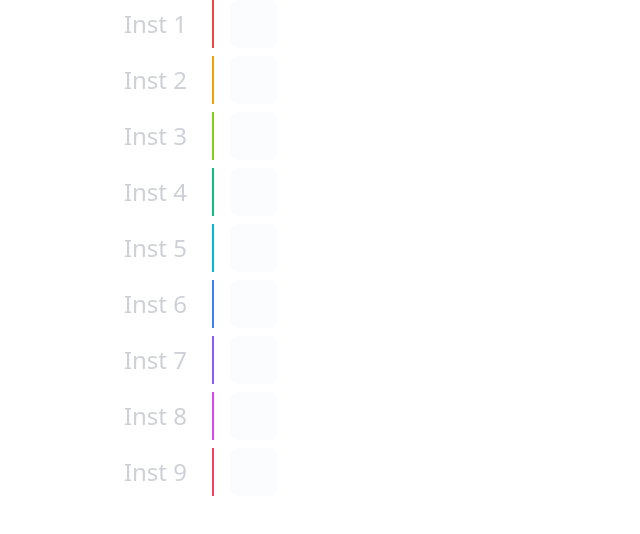
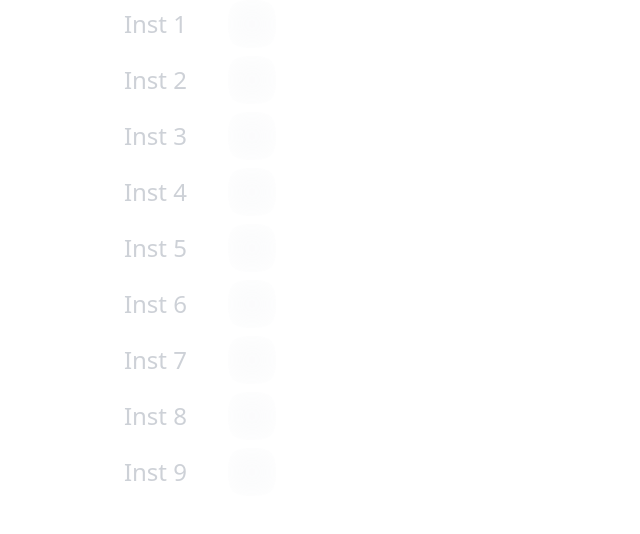
Before and after one commit to BKSchatzki/songstruct, a React (Vite) app: page / in a window 1280 px wide. Shown: the top 534 px of the page, without its empty margins (0-640 px from the left). Built offline with nearby package versions, Linux system fonts and the light colour scheme.

Commit message:
Apply more styles to Cell

```diff
--- a/src/components/Cell.jsx
+++ b/src/components/Cell.jsx
@@ -2,21 +2,24 @@ import React, { useState } from "react";
 
 function Cell(props) {
   const { colors } = props;
-  const [cellState, setCellState] = useState([
-    `opacity-10 bg-neutral-content`,
-    `opacity-40 bg${colors}`,
+  const [cellAppearance, setcellAppearance] = useState([
+    `opacity-10 bg-neutral-content `,
+    `opacity-30 bg${colors}`,
     `opacity-100 bg${colors}`,
   ]);
-  const [currentCellStateIndex, setCurrentCellStateIndex] = useState(0);
+  const [currentcellAppearanceIndex, setCurrentcellAppearanceIndex] =
+    useState(0);
 
   const handleCellClick = () => {
     // Cycle through the opacity classes
-    setCurrentCellStateIndex((prevIndex) => (prevIndex + 1) % cellState.length);
+    setCurrentcellAppearanceIndex(
+      (prevIndex) => (prevIndex + 1) % cellAppearance.length,
+    );
   };
 
   return (
     <div
-      className={`ms-4 h-12 w-12 rounded-lg transition duration-100 ease-linear ${cellState[currentCellStateIndex]}`}
+      className={`mask mask-squircle ms-4 h-12 w-12 cursor-pointer blur-md transition duration-100 ease-in-out ${cellAppearance[currentcellAppearanceIndex]}`}
       onClick={handleCellClick}
     ></div>
   );
--- a/src/components/Headers.jsx
+++ b/src/components/Headers.jsx
@@ -5,10 +5,12 @@ function Headers(props) {
   const { colors } = props;
 
   return (
-    <div className="flex flex-col items-start justify-start gap-2">
-      {colors.map((color, index) => (
-        <Instrument colors={color} key={index} instrumentNumber={++index} />
-      ))}
+    <div>
+      <div className="flex flex-col items-start justify-start gap-2">
+        {colors.map((color, index) => (
+          <Instrument colors={color} key={index} instrumentNumber={++index} />
+        ))}
+      </div>
     </div>
   );
 }
--- a/src/components/Instrument.jsx
+++ b/src/components/Instrument.jsx
@@ -9,7 +9,7 @@ function Instrument(props) {
   };
 
   return (
-    <div className={`border-r-2 border${colors}`}>
+    <div>
       <input
         className={`input input-sm m-2 me-3 w-48 text-end text-2xl transition duration-300 ease-in-out placeholder:opacity-50 hover:bg-neutral-focus focus:bg-neutral-focus text${colors}`}
         onChange={handleInstrumentName}
```
